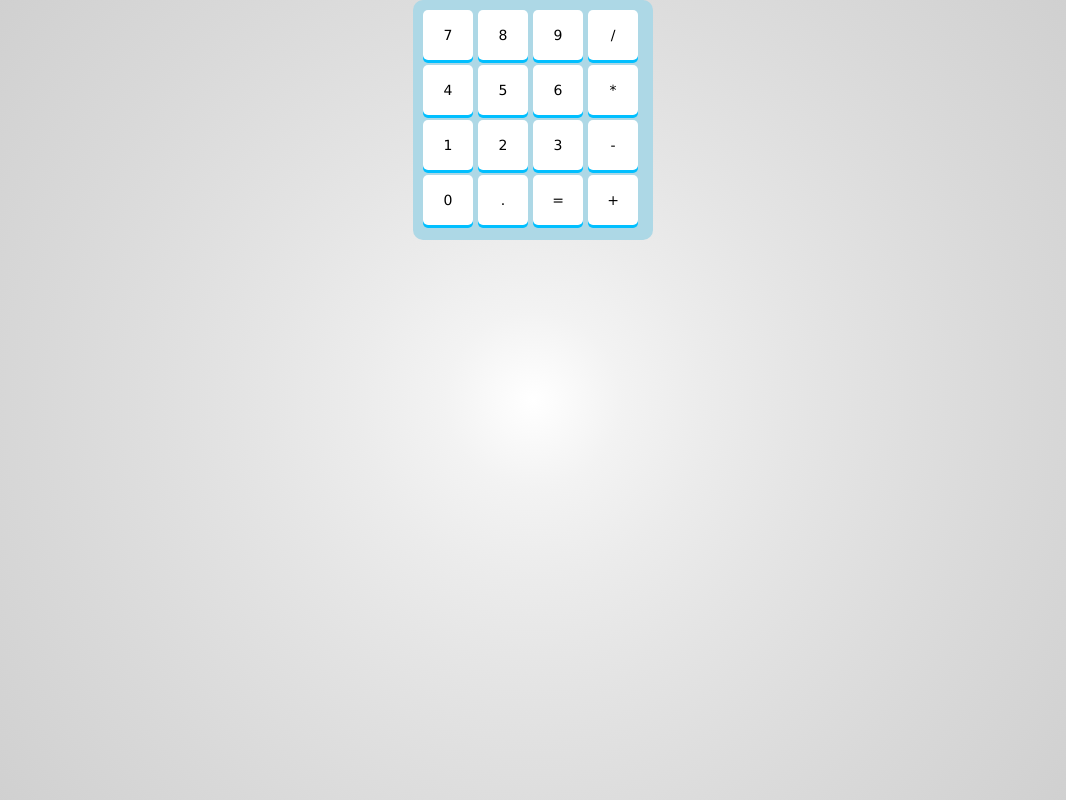
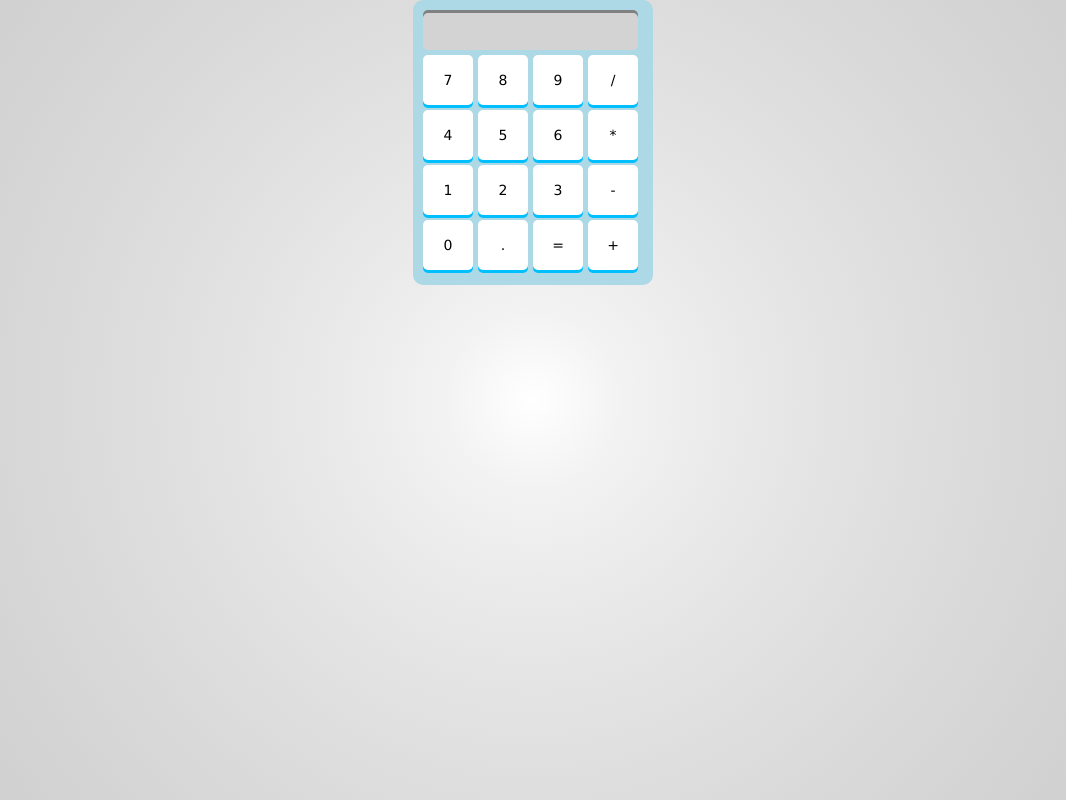
Before and after one commit to joshghent/calculator, a plain HTML site: page index2.html in a window 1280 px wide. Shown: the whole page, without its empty margins (107-1173 px from the left). Drawn offline with Linux system fonts and the light colour scheme.

Commit message:
Added calculator screen

```diff
--- a/style.css
+++ b/style.css
@@ -17,6 +17,16 @@ html {
     padding: 10px;
     background-color: #add8e6;
     border-radius: 10px;
+}
+
+#screen {
+    height: 40px;
+    width: 215px;
+    background-color: lightgrey;
+    border-radius: 5px;
+    margin-bottom: 5px;
+    text-align: right;
+    box-shadow: inset 0 3px gray;
 }
 
 .keys {
```
